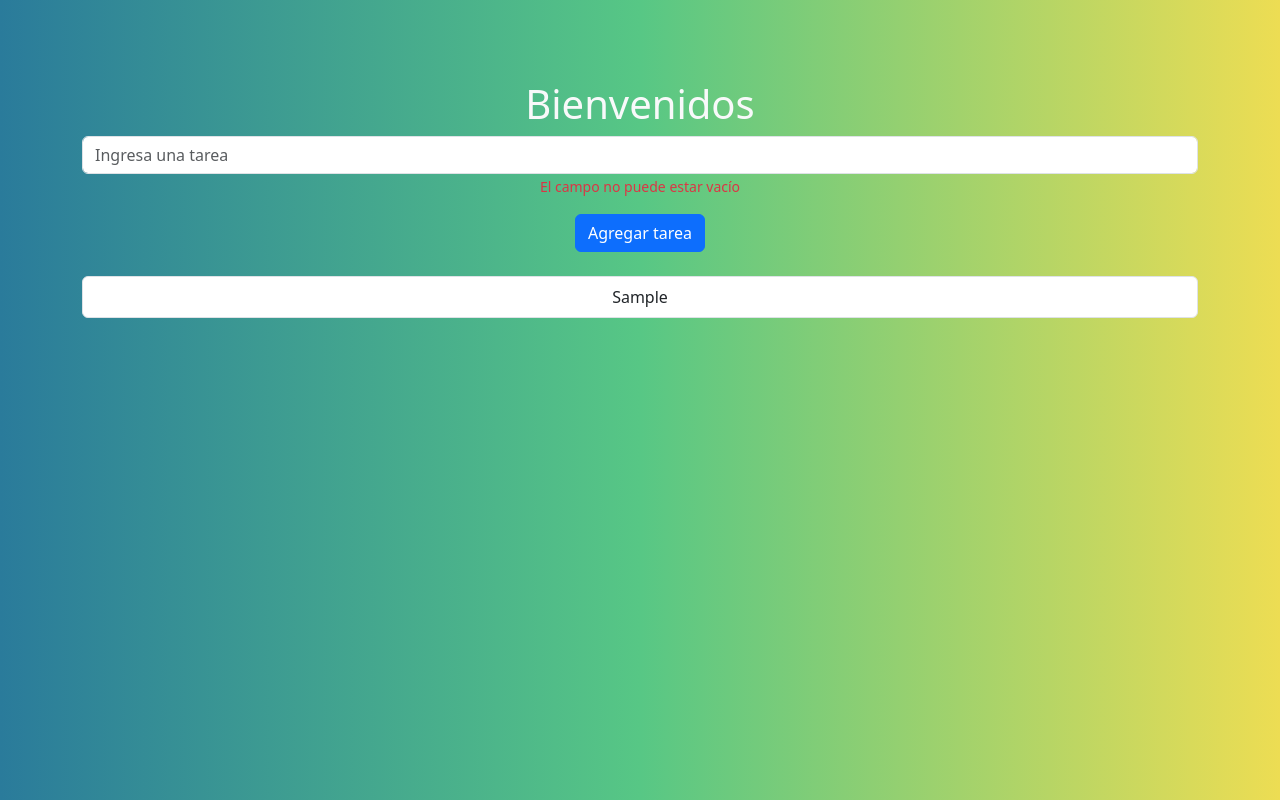
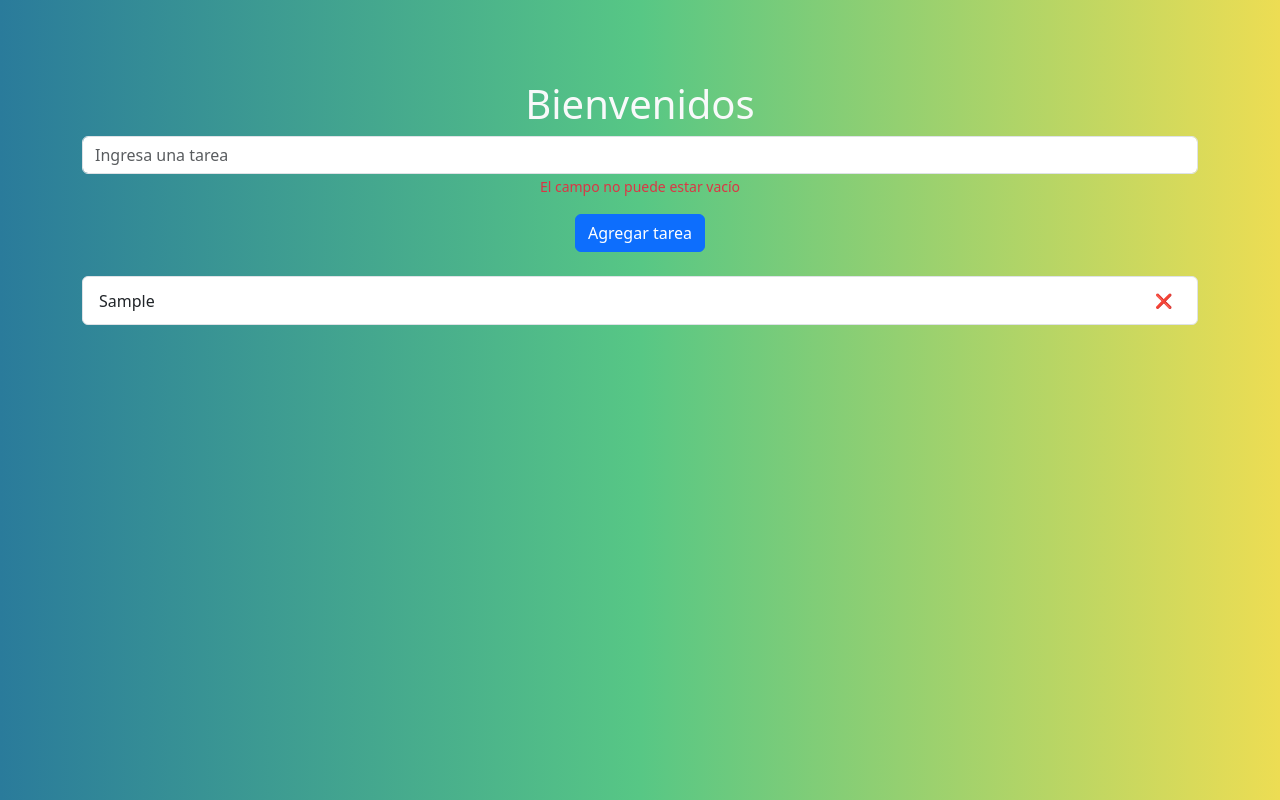
Before and after one commit to josecasas12/FormularioTareas, a React (Vite) app: page / in a window 1280 px wide. Both pictures are taken after typing "Sample" into the empty fields and a click on the button "Agregar tarea". Built offline with nearby package versions, Linux system fonts and the light colour scheme.

Commit message:
agrege una validacion para eliminar una tarea

```diff
--- a/src/components/FormularioTarea.jsx
+++ b/src/components/FormularioTarea.jsx
@@ -3,7 +3,7 @@ import Form from "react-bootstrap/Form";
 import ListaTareas from "./ListaTareas";
 import { useState } from "react";
 
-function BasicExample() {
+function FormularioTareas() {
   const [tarea, setTarea] = useState("");
   const [tareas, setTareas] = useState([]);
 
@@ -12,7 +12,7 @@ function BasicExample() {
     const nuevaTarea = tarea.trim();
     if (nuevaTarea === "") return;
 
-    //  Comparar sin importar mayúsculas/minúsculas
+    // Comparar sin importar mayúsculas/minúsculas
     const tareaExistente = tareas.find(
       (t) => t.toLowerCase() === nuevaTarea.toLowerCase()
     );
@@ -23,6 +23,11 @@ function BasicExample() {
 
     setTareas([...tareas, nuevaTarea]);
     setTarea("");
+  };
+
+  // ✅ Nueva función para borrar una tarea
+  const borrarTarea = (tareaAEliminar) => {
+    setTareas(tareas.filter((t) => t !== tareaAEliminar));
   };
 
   return (
@@ -45,9 +50,10 @@ function BasicExample() {
         </Button>
       </Form>
 
-      <ListaTareas tareas={tareas} />
+      {/*  Pasamos la función borrarTarea como prop */}
+      <ListaTareas tareas={tareas} borrarTarea={borrarTarea} />
     </>
   );
 }
 
-export default BasicExample;
+export default FormularioTareas;
--- a/src/components/ItemsTareas.jsx
+++ b/src/components/ItemsTareas.jsx
@@ -1,9 +1,16 @@
-import { ListGroup } from "react-bootstrap";
+import { ListGroup, Button } from "react-bootstrap";
 
-const ItemsTareas = ({ tarea }) => {
+const ItemsTareas = ({ tarea, borrarTarea }) => {
   return (
-    <ListGroup.Item>
+    <ListGroup.Item className="d-flex justify-content-between align-items-center">
       {tarea}
+      <Button
+        variant=""
+        size="sm"
+        onClick={() => borrarTarea(tarea)}
+      >
+        ❌
+      </Button>
     </ListGroup.Item>
   );
 };
--- a/src/components/ListaTareas.jsx
+++ b/src/components/ListaTareas.jsx
@@ -1,7 +1,7 @@
 import { ListGroup } from "react-bootstrap";
 import ItemsTareas from "./ItemsTareas.jsx";
 
-const ListaTareas = ({ tareas }) => {
+const ListaTareas = ({ tareas, borrarTarea }) => {
   return (
     <ListGroup className="mt-4">
       {tareas.length === 0 ? (
@@ -10,7 +10,7 @@ const ListaTareas = ({ tareas }) => {
         </ListGroup.Item>
       ) : (
         tareas.map((t, index) => (
-          <ItemsTareas key={index} tarea={t} />
+          <ItemsTareas key={index} tarea={t} borrarTarea={borrarTarea} />
         ))
       )}
     </ListGroup>
```
